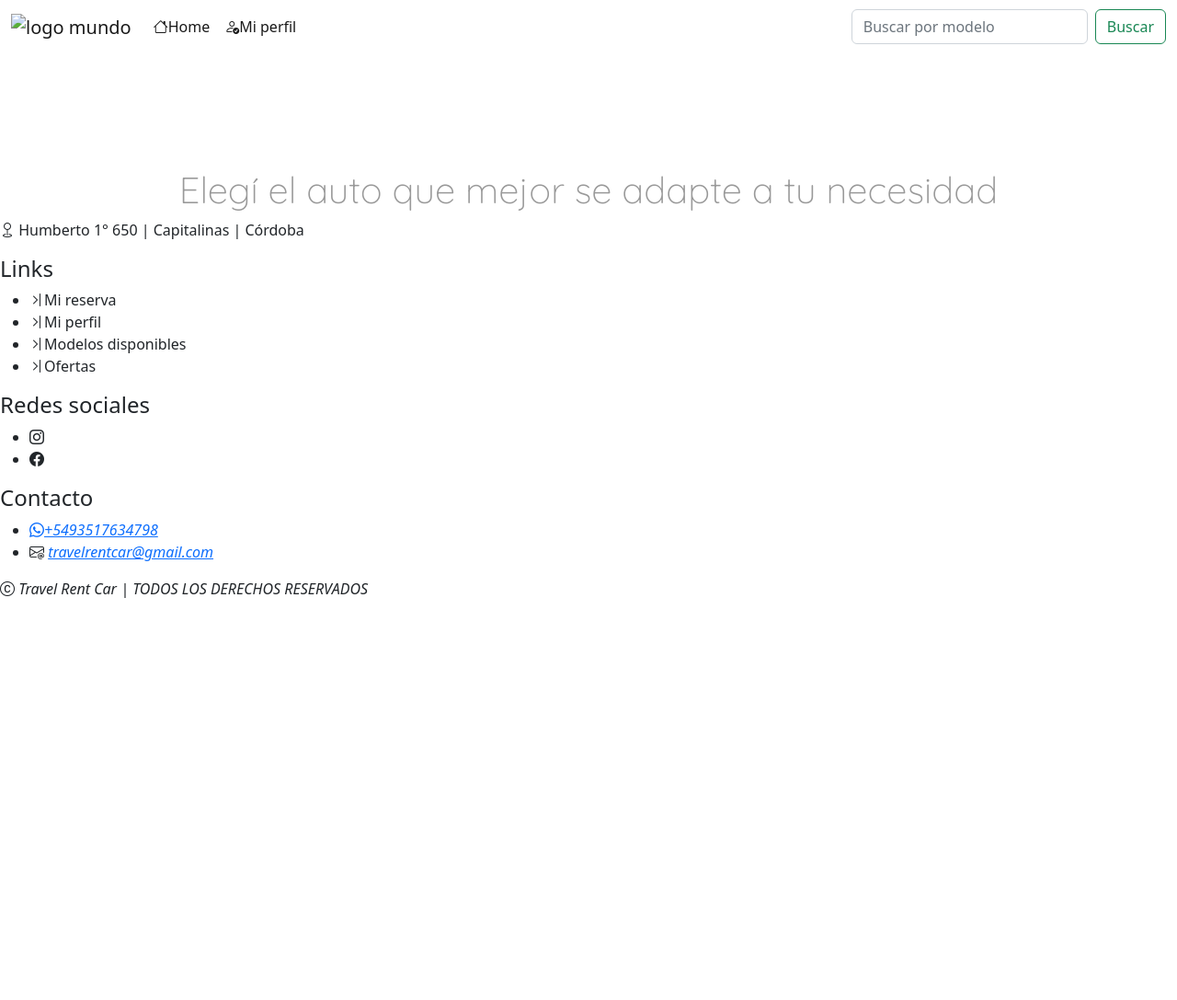
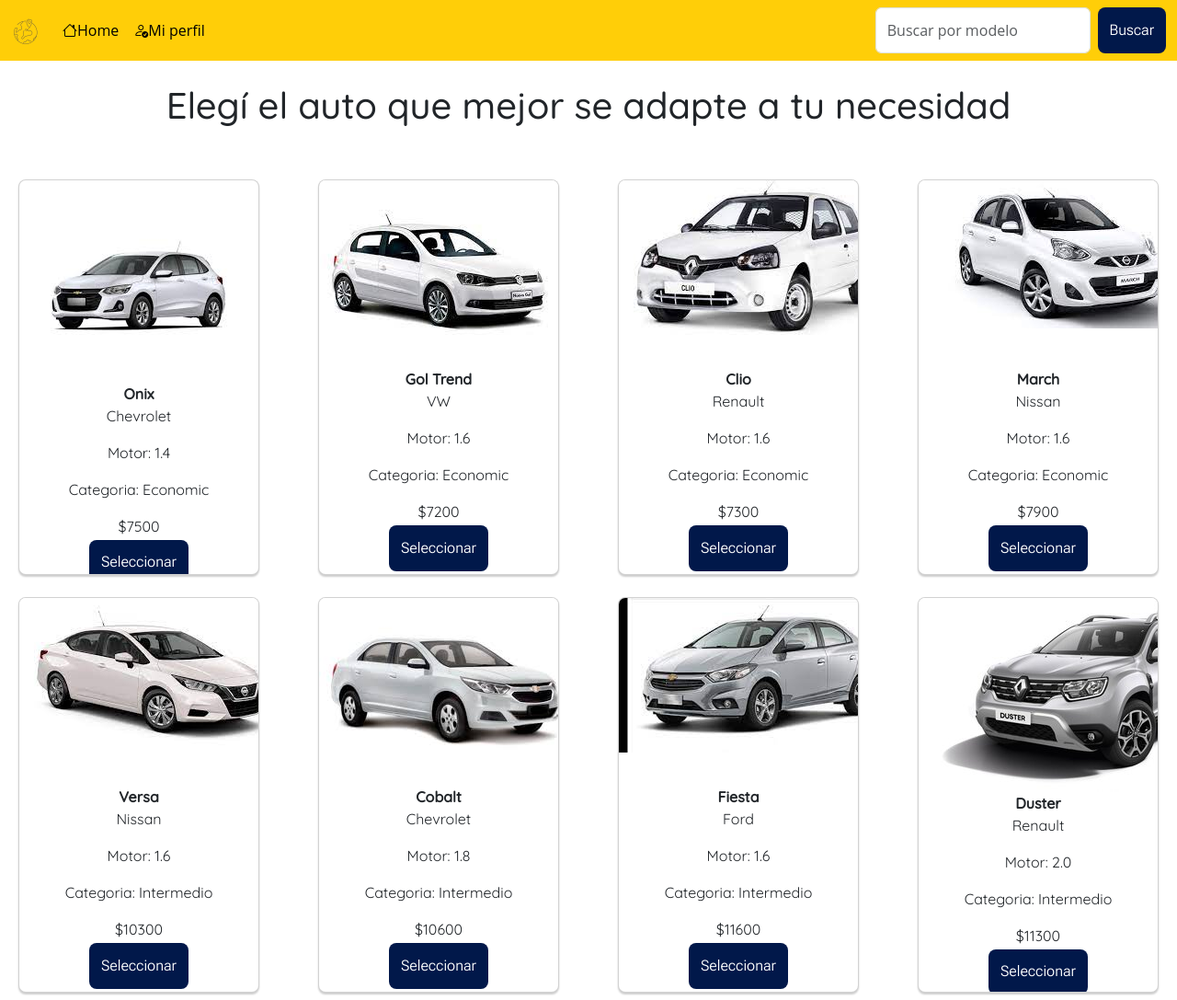
Before and after one commit to LuVargas21/jsCoderHouse, a website: page HTML/reserva.html in a window 1280 px wide. Shown: the top 1087 px of the page at 92% size. Before the commit the page ends 800 px from the top, so only its background shows below. Drawn offline with nearby package versions, Linux system fonts and the light colour scheme; files that its build step writes are made by us from their sources.

Commit message:
organizacion de carpetas y estilos

```diff
--- a/CSS/booking.css
+++ b/CSS/booking.css
@@ -3,7 +3,6 @@
 
 :root {
     --clr-main: #01184A;
-
     --clr-third: #FFCE08;
 }
 
--- a/CSS/main.css
+++ b/CSS/main.css
@@ -4,7 +4,6 @@
 
 :root {
     --clr-main: #01184A;
-
     --clr-third: #FFCE08;
 }
 
@@ -48,6 +47,9 @@
     color: rgb(66, 65, 65);
 }
 
+h1{
+    color: rgb(66, 65, 65);
+}
 .navBar {
     display: grid;
     flex-flow: row wrap;
@@ -157,7 +159,7 @@
 
 
 .textTitle {
-    color: #999;
+    color: rgb(100, 99, 99);
     font-size: 20px;
 }
 
--- a/CSS/register.css
+++ b/CSS/register.css
@@ -3,7 +3,6 @@
 
 body {
     font-family: 'Quicksand', sans-serif;
-
 }
 
 .formRegister{
--- a/CSS/reserva.css
+++ b/CSS/reserva.css
@@ -4,83 +4,95 @@
 :root {
     --clr-main: #01184A;
     --clr-third: #FFCE08;
+    @import url("https://cdn.jsdelivr.net/npm/bootstrap-icons@1.10.2/font/bootstrap-icons.css");
+}
+
+* {
+    margin: 0;
+    padding: 0;
+    box-sizing: border-box;
+    font-family: "Open Sans", sans-serif;
+
 }
 
 body {
+    position: relative;
+    display: flex;
+    flex-direction: column;
+    min-height: 100vh;
+}
 
-    margin: 0;
-    padding: 0;
-    width: 100%;
-    height: 100%;
+.navBar {
+    display: grid;
+    flex-flow: row wrap;
+    grid-template-columns: 1fr, 4fr;
+    background-color: var(--clr-third);
+}
+
+.navbar-brand {
+    font-size: 24px;
 
 }
 
-h1 {
-    text-align: center;
-    font-family: 'Quicksand', sans-serif;
-    font-size: 40px;
-    color: #999;
-    margin-top: 100px;
-    font-weight: 100;
+.navbar-brand img {
+    max-width: 100%;
+    height: auto;
+    display: inline-block;
+    vertical-align: middle;
 }
 
-.card-container {
-    width: 100%;
-    padding: 5px;
-    max-width: 1200px;
-    height: 430px;
+.bi {
+    color: rgb(0, 0, 0);
+    transition: color .15s ease-in-out, background-color .15s ease-in-out, border-color .15s ease-in-out;
+}
+
+.btn {
+    background-color: #01184A;
+    color: white;
+    font-family: 'Roboto Flex', sans-serif;
+    font-weight: 300;
+    font-size: 1rem;
+    padding: .8em .8em;
+    border: none;
+    border-radius: .5em;
+}
+
+.footer {
+
+    grid-area: footer;
+    display: block;
+    margin-top: auto;
+}
+
+.containerFooter {
+    min-height: 200px;
+    background-color: rgba(250, 247, 243, 0.53);
     display: flex;
     flex-wrap: wrap;
-    justify-content: center;
-    margin: auto;
+    justify-content: space-evenly;
+    align-content: center;
 }
 
-.card-container .card {
-    width: 330px;
-    height: 430px;
-    border-radius: 8px;
-    box-shadow: 0 2px 2px rgba(0, 0, 0, 0.2);
-    overflow: hidden;
-    margin: 20px;
+.sectionCopyRight {
+    background-color: rgba(250, 247, 243, 0.53);
+    border-top: 1px solid #676b6e;
+    color: #C4C4C4;
+    font-family: 'Open Sans', sans-serif;
+    font-size: 14px;
+    margin: 0;
     text-align: center;
-    transition: all 0.25s
+    padding: 2rem 0;
+
 }
 
-.card-container .card:hover {
-    transform: translateY(-15px);
-    box-shadow: 0 12px 16px rgba(0, 0, 0, 0.2);
+
+.containerUser {
+    width: fit-content;
+    padding: 24px 12px;
+    border-radius: 8px;
+    margin: auto;
+    background-color: rgba(255, 255, 255, 80%);
+    box-sizing: content-box;
+    color: #999;
+
 }
-
-.card-container .card .card-image {
-    width: 330px;
-    height: 220px;
-    margin: auto;
-    width: 100%;
-    background-size: cover;
-    object-fit: cover;
-}
-
-.card-title {
-    font-family: 'Quicksand', sans-serif;
-    padding: 5;
-    font-weight: 800;
-}
-
-.card-text {
-    font-family: 'Quicksand', sans-serif;
-    font-weight: 400;
-    font-size: 400;
-}
-
-.card-container .card .card-content {
-    padding: 0 1rem;
-    font-size: 16px;
-    font-weight: 300;
-    font-family: 'Quicksand', sans-serif;
-}
-
-.btn-card {
-    margin: 3px;
-    font-family: 'Quicksand', sans-serif;
-    background-color: var(--clr-main);
-}
--- /dev/null
+++ b/CSS/reservaCard.css
@@ -0,0 +1,86 @@
+@import url("https://cdn.jsdelivr.net/npm/bootstrap-icons@1.10.2/font/bootstrap-icons.css");
+@import url('https://fonts.googleapis.com/css2?family=Quicksand:wght@300;400;500&family=Roboto+Flex:opsz,wght@8..144,200;8..144,300;8..144,400&display=swap');
+
+:root {
+    --clr-main: #01184A;
+    --clr-third: #FFCE08;
+}
+
+body {
+
+    margin: 0;
+    padding: 0;
+    width: 100%;
+    height: 100%;
+
+}
+
+h1 {
+    text-align: center;
+    font-family: 'Quicksand', sans-serif;
+    font-size: 40px;
+    color: #999;
+    margin-top: 100px;
+    font-weight: 100;
+}
+
+.card-container {
+    width: 100%;
+    padding: 5px;
+    max-width: 1200px;
+    height: 430px;
+    display: flex;
+    flex-wrap: wrap;
+    justify-content: center;
+    margin: auto;
+}
+
+.card-container .card {
+    width: 330px;
+    height: 430px;
+    border-radius: 8px;
+    box-shadow: 0 2px 2px rgba(0, 0, 0, 0.2);
+    overflow: hidden;
+    margin: 20px;
+    text-align: center;
+    transition: all 0.25s
+}
+
+.card-container .card:hover {
+    transform: translateY(-15px);
+    box-shadow: 0 12px 16px rgba(0, 0, 0, 0.2);
+}
+
+.card-container .card .card-image {
+    width: 330px;
+    height: 220px;
+    margin: auto;
+    width: 100%;
+    background-size: cover;
+    object-fit: cover;
+}
+
+.card-title {
+    font-family: 'Quicksand', sans-serif;
+    padding: 5;
+    font-weight: 800;
+}
+
+.card-text {
+    font-family: 'Quicksand', sans-serif;
+    font-weight: 400;
+    font-size: 400;
+}
+
+.card-container .card .card-content {
+    padding: 0 1rem;
+    font-size: 16px;
+    font-weight: 300;
+    font-family: 'Quicksand', sans-serif;
+}
+
+.btn-card {
+    margin: 3px;
+    font-family: 'Quicksand', sans-serif;
+    background-color: var(--clr-main);
+}
--- a/HTML/reserva.html
+++ b/HTML/reserva.html
@@ -7,10 +7,10 @@
         <meta name="viewport" content="width=device-width, initial-scale=1.0">
 
         <!--favicon-->
-        <link rel="apple-touch-icon" sizes="180x180" href="favicon_io/apple-touch-icon.png">
-        <link rel="icon" type="image/png" sizes="32x32" href="favicon_io/favicon-32x32.png">
-        <link rel="icon" type="image/png" sizes="16x16" href="favicon_io/favicon-16x16.png">
-        <link rel="manifest" href="favicon_io/site.webmanifest">
+        <link rel="apple-touch-icon" sizes="180x180" href="/favicon_io/apple-touch-icon.png">
+        <link rel="icon" type="image/png" sizes="32x32" href="/favicon_io/favicon-32x32.png">
+        <link rel="icon" type="image/png" sizes="16x16" href="/favicon_io/favicon-16x16.png">
+        <link rel="manifest" href="/favicon_io/site.webmanifest">
 
         <!--fontfamily-->
         <link rel="preconnect" href="https://fonts.googleapis.com">
@@ -22,10 +22,11 @@
             href="https://fonts.googleapis.com/css2?family=Quicksand:wght@300;400;500&family=Roboto+Flex:opsz,wght@8..144,200;8..144,300;8..144,400&display=swap"
             rel="stylesheet">
         <!--Bootstrap and styles-->
-        <link rel="stylesheet" href="./CSS/reserva.css">
-        <link rel="stylesheet" href="primeraEntrega/Pluggin/bootstrap-5.2.2-dist/css/bootstrap.css">
-        <link rel="stylesheet" href="reserva.css">
+        <link rel="stylesheet" href="/CSS/reservaCard.css">
 
+        <link href="https://cdn.jsdelivr.net/npm/bootstrap@5.3.0-alpha1/dist/css/bootstrap.min.css" rel="stylesheet"
+            integrity="sha384-GLhlTQ8iRABdZLl6O3oVMWSktQOp6b7In1Zl3/Jr59b6EGGoI1aFkw7cmDA6j6gD" crossorigin="anonymous">
+        <link rel="stylesheet" href="/CSS/reserva.css">
 
         <title> Travel Rent Car | Reservas</title>
     </head>
@@ -39,7 +40,8 @@
 
             <nav class="navbar navbar-expand-lg">
                 <div class="container-fluid">
-                    <a class="navbar-brand" href="index.html"> <img src="favicon_io/favicon-32x32.png" alt="logo mundo">
+                    <a class="navbar-brand" href="/HTML/index.html"> <img src="/favicon_io/favicon-32x32.png"
+                            alt="logo mundo">
                     </a>
                     <button class="navbar-toggler" type="button" data-bs-toggle="collapse"
                         data-bs-target="#navbarSupportedContent" aria-controls="navbarSupportedContent"
@@ -50,18 +52,18 @@
                         <ul class="navbar-nav me-auto mb-2 mb-lg-0">
                             <li class="nav-item">
 
-                                <a class="nav-link active" aria-current="page" href="index.html"> <i
+                                <a class="nav-link active" aria-current="page" href="/HTML/index.html"> <i
                                         class="bi bi-house"></i>Home</a>
                             </li>
                             <li class="nav-item">
-                                <a class="nav-link active" aria-current="page" href="user.html"> <i
+                                <a class="nav-link active" aria-current="page" href="/HTML/user.html"> <i
                                         class="bi bi-person-check"></i>Mi perfil</a>
                             </li>
 
                         </ul>
                         <form class="d-flex" role="search">
-                            <input id="input-text-find" class="form-control me-2" type="search" placeholder="Buscar por modelo"
-                                aria-label="Search">
+                            <input id="input-text-find" class="form-control me-2" type="search"
+                                placeholder="Buscar por modelo" aria-label="Search">
                             <button id="btn-find" class="btn btn-outline-success" type="submit">Buscar</button>
                         </form>
                     </div>
@@ -77,16 +79,16 @@
         <h1> Elegí el auto que mejor se adapte a tu necesidad </h1>
         <br>
 
-        <!-- autos-->
+        <!-- cars-->
         <section class="cars row row-cols-1 row-cols-md-4 g-4">
-            <!--contenido dinamico-->
+            <!-- dynamic content-->
 
         </section>
 
         <footer class="footer">
             <div class="containerFooter">
                 <div class="sectionIconLogo">
-                    <a href="./index.html">
+                    <a href="/HTML/index.html">
 
                     </a>
                     <p> <i class="bi bi-geo"></i> Humberto 1° 650 | Capitalinas | Córdoba </p>
@@ -128,11 +130,14 @@
             </div>
 
         </footer>
+        <!--script de bootstrap-->
+        <script src="https://cdn.jsdelivr.net/npm/bootstrap@5.3.0-alpha1/dist/js/bootstrap.bundle.min.js"
+            integrity="sha384-w76AqPfDkMBDXo30jS1Sgez6pr3x5MlQ1ZAGC+nuZB+EYdgRZgiwxhTBTkF7CXvN"
+            crossorigin="anonymous"></script>
+        <!--Script de JS-->
+        <script src="/JS/reserva.js"> </script>
 
-        <!--Script de JS-->
-        <script src="reserva.js"> </script>
-        <!--script de bootstrap-->
-        <script src="/primeraEntrega/Pluggin/bootstrap-5.2.2-dist/js/bootstrap.js"> </script>
+
     </body>
 
 </html>
--- a/JS/index.js
+++ b/JS/index.js
@@ -105,7 +105,7 @@
 			title: `La cantidad de dias seleccionados son ${quantityDay} y el precio base de $${quotationResult}`,
 			icon: "info",
 			html:
-				'<a href="http://127.0.0.1:5500/reserva.html"links</a> ' +
+				'<a href="http://127.0.0.1:5500/HTML/reserva.html"</a> ' +
 				"ELEGIR MI AUTO!",
 		});
 	}
--- a/JS/reserva.js
+++ b/JS/reserva.js
@@ -177,7 +177,7 @@
 // 	});
 let cars = [];
 
-fetch("./json/cars.json")
+fetch("/json/cars.json")
 	.then((response) => {
 		return response.json();
 	})
@@ -194,28 +194,6 @@
 	initCarPrices();
 	createHTML(cars);
 }
-
-// Practica
-// async await
-// async function fecthCarsAPI(){
-// 	const response = await fetch('./json/cars.json');
-// 	const carData = await response.json();
-
-// 	console.log(carData);
-// 	return carData;
-// }
-
-// var initCars = async function(a, b) {
-// 	this.cars = await fecthCarsAPI();
-
-// 	console.log(cars);
-// }
-
-// Start function
-// var start = async function(a, b) {
-// 	cars = await fecthCarsAPI();
-// 	console.log(this.cars);
-//   }
 
 //filter cars
 function arrayCarFilter(filter) {
@@ -247,7 +225,7 @@
 
 					<div class="card-action">
 						<button type="button" class="btn btn-card car-btn" id="${car.id}">
-							Reservar
+							Seleccionar
 						</button>
 					</div>
 
```
Also changed, not shown: HTML/booking.html (+8 -6 lines), HTML/index.html (+11 -8 lines), HTML/registro.html (+13 -18 lines), HTML/user.html (+18 -71 lines), JS/registro.js (+3 -4 lines).
